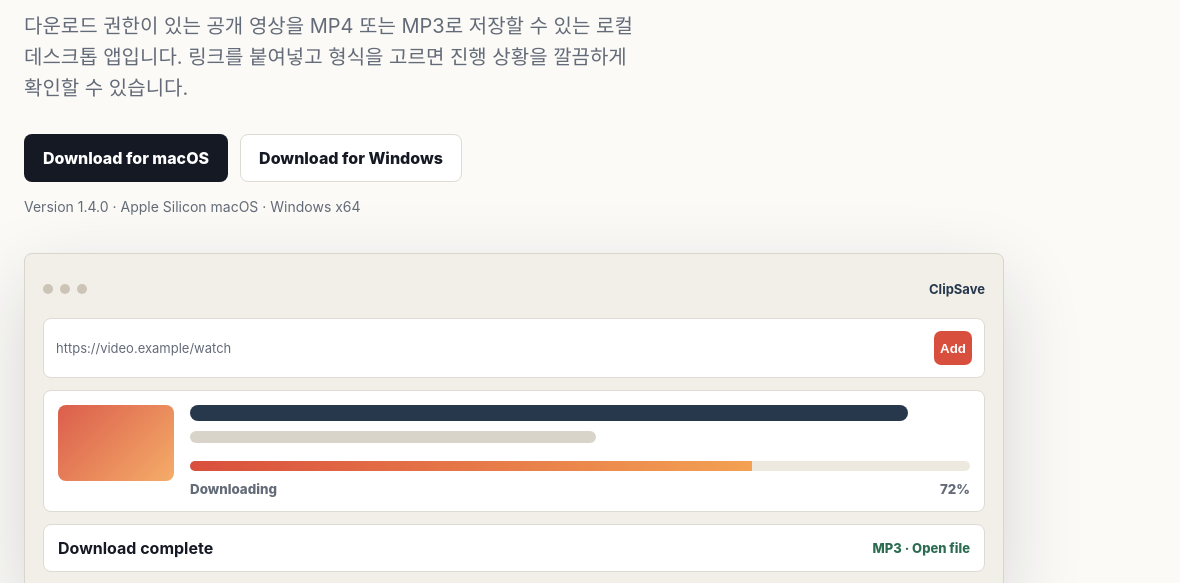
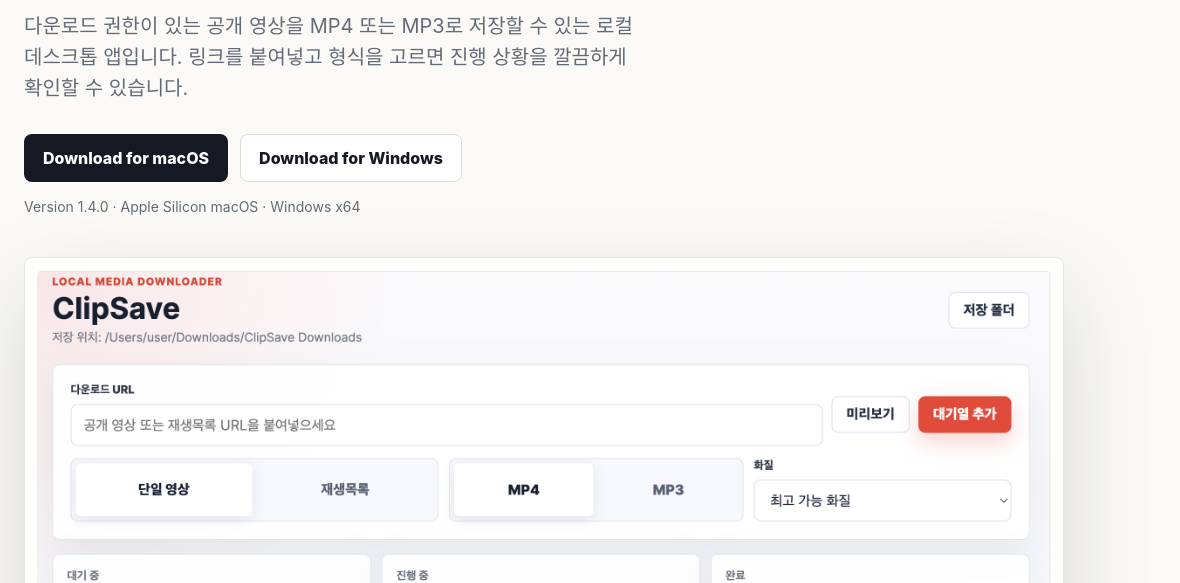
Before and after one commit to mippm153/Clipsave_youtube_download, an Electron app: page site/index.html in a window 1180 px wide. Shown: the part 425-1008 px from the top of the page. Drawn offline with Linux system fonts and the light colour scheme.

Commit message:
Use real app screenshot in site and README

```diff
--- a/site/index.html
+++ b/site/index.html
@@ -53,34 +53,9 @@
           <p class="small-note">Version 1.4.0 · Apple Silicon macOS · Windows x64</p>
         </div>
 
-        <div class="product-panel" aria-label="ClipSave app preview">
-          <div class="panel-top">
-            <span></span>
-            <span></span>
-            <span></span>
-            <strong>ClipSave</strong>
-          </div>
-          <div class="input-strip">
-            <span>https://video.example/watch</span>
-            <button type="button">Add</button>
-          </div>
-          <div class="preview-job">
-            <div class="thumb"></div>
-            <div class="job-copy">
-              <div class="line strong"></div>
-              <div class="line short"></div>
-              <div class="progress"><span></span></div>
-              <div class="job-footer">
-                <small>Downloading</small>
-                <small>72%</small>
-              </div>
-            </div>
-          </div>
-          <div class="history-row">
-            <strong>Download complete</strong>
-            <span>MP3 · Open file</span>
-          </div>
-        </div>
+        <figure class="product-shot" aria-label="ClipSave app screenshot">
+          <img src="./assets/clipsave-app-screenshot.png" alt="ClipSave desktop app showing URL input, MP4 and MP3 options, queue counters, download progress, and completed downloads" />
+        </figure>
       </section>
 
       <section class="demo-section" aria-label="ClipSave product demo">
--- a/site/styles.css
+++ b/site/styles.css
@@ -163,38 +163,22 @@
   font-size: 14px;
 }
 
-.product-panel {
-  width: min(980px, 100%);
-  padding: 18px;
-  border: 1px solid #d9d5ca;
+.product-shot {
+  width: min(1040px, 100%);
+  margin: 4px 0 0;
+  padding: 12px;
+  border: 1px solid rgba(21, 25, 35, 0.1);
   border-radius: 8px;
-  background: #f2efe8;
-  box-shadow: 0 28px 80px rgba(21, 25, 35, 0.16);
+  background: rgba(255, 255, 255, 0.78);
+  box-shadow: 0 34px 90px rgba(21, 25, 35, 0.16);
 }
 
-.panel-top {
-  display: flex;
-  align-items: center;
-  gap: 7px;
-  height: 34px;
+.product-shot img {
+  display: block;
+  width: 100%;
+  border-radius: 6px;
 }
 
-.panel-top span {
-  width: 10px;
-  height: 10px;
-  border-radius: 50%;
-  background: #cbc4b7;
-}
-
-.panel-top strong {
-  margin-left: auto;
-  color: var(--blue);
-  font-size: 13px;
-}
-
-.input-strip,
-.preview-job,
-.history-row,
 .download-card,
 .features article,
 .trust-section,
@@ -202,102 +186,6 @@
   border: 1px solid var(--line);
   border-radius: 8px;
   background: var(--panel);
-}
-
-.input-strip {
-  display: flex;
-  align-items: center;
-  justify-content: space-between;
-  gap: 16px;
-  margin-top: 12px;
-  padding: 12px;
-  color: var(--muted);
-  font-size: 13px;
-}
-
-.input-strip button {
-  min-height: 34px;
-  border: 0;
-  border-radius: 7px;
-  color: white;
-  background: var(--accent);
-  font-weight: 800;
-}
-
-.preview-job {
-  display: grid;
-  grid-template-columns: 116px 1fr;
-  gap: 16px;
-  margin-top: 12px;
-  padding: 14px;
-}
-
-.thumb {
-  height: 76px;
-  border-radius: 8px;
-  background:
-    linear-gradient(135deg, rgba(217, 79, 61, 0.9), rgba(247, 164, 86, 0.86)),
-    #e9e3d8;
-}
-
-.job-copy {
-  min-width: 0;
-}
-
-.line {
-  height: 12px;
-  border-radius: 999px;
-  background: #d8d4ca;
-}
-
-.line.strong {
-  width: 92%;
-  height: 16px;
-  background: var(--blue);
-}
-
-.line.short {
-  width: 52%;
-  margin-top: 10px;
-}
-
-.progress {
-  height: 10px;
-  margin-top: 18px;
-  overflow: hidden;
-  border-radius: 999px;
-  background: #ede9df;
-}
-
-.progress span {
-  display: block;
-  width: 72%;
-  height: 100%;
-  background: linear-gradient(90deg, var(--accent), #f3a153);
-}
-
-.job-footer,
-.history-row {
-  display: flex;
-  align-items: center;
-  justify-content: space-between;
-}
-
-.job-footer {
-  margin-top: 10px;
-  color: var(--muted);
-  font-weight: 800;
-}
-
-.history-row {
-  margin-top: 12px;
-  padding: 13px 14px;
-}
-
-.history-row span {
-  color: var(--green);
-  font-size: 13px;
-  font-weight: 850;
 }
 
 .download-grid,
```
Also changed, not shown: README.md, site/assets/clipsave-app-screenshot.png (added), site/assets/clipsave-readme-preview.svg (deleted).
